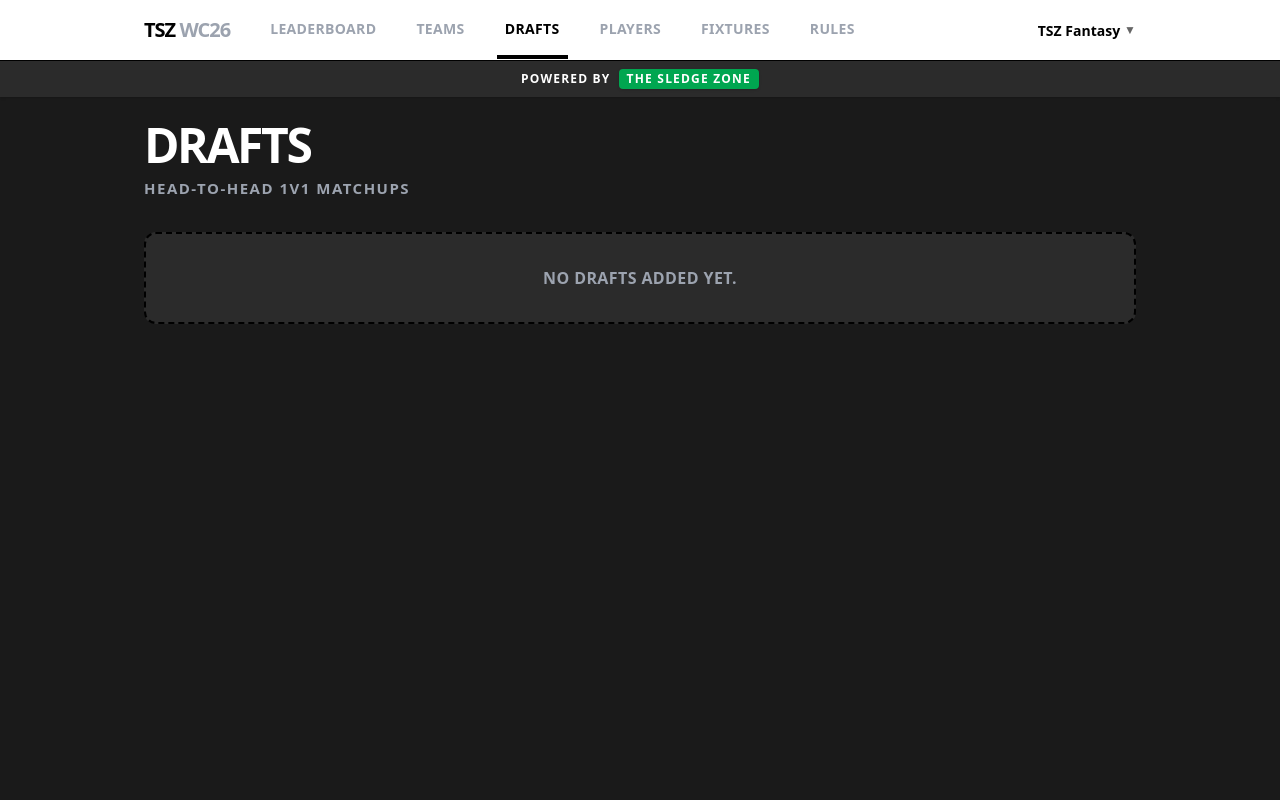
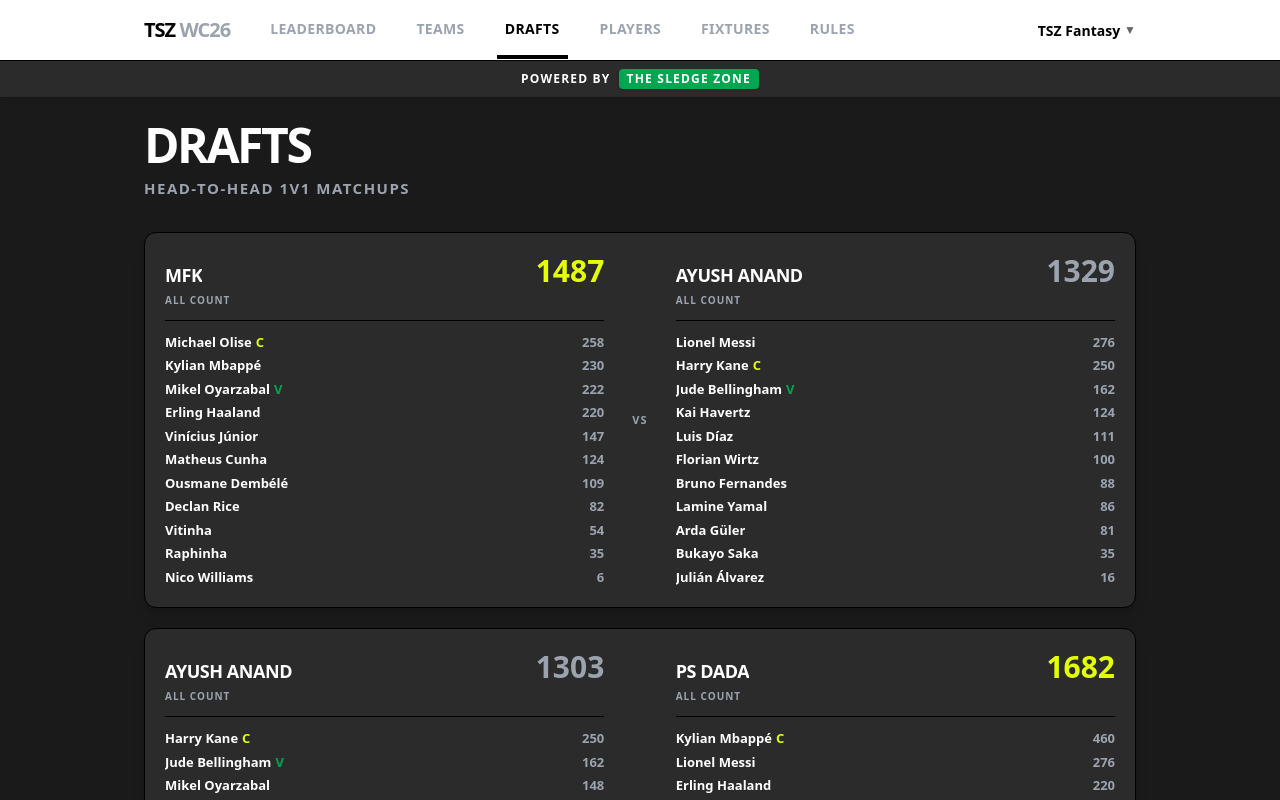
Before and after one commit to BottledAtTC2/tsz-wc2026, a Next.js app: page /drafts in a window 1280 px wide. Shown: the top 800 px of the page. Built offline with nearby package versions, Linux system fonts and the light colour scheme.

Commit message:
Add two drafts: MFK vs Ayush Anand, Ayush Anand vs PS Dada

```diff
--- a/app/data/drafts.ts
+++ b/app/data/drafts.ts
@@ -41,4 +41,47 @@ export interface Draft {
 //     // no captain/vice, all players count
 //   },
 // },
-export const drafts: Draft[] = [];
+export const drafts: Draft[] = [
+  {
+    id: "mfk-vs-ayush-anand",
+    teamA: {
+      name: "MFK",
+      squad: [
+        "mbappe", "olise", "oyarzabal", "vinicius", "dembele", "nico-williams",
+        "declan-rice", "vitinha", "raphinha", "haaland", "matheus-cunha",
+      ],
+      captainId: "olise",
+      viceCaptainId: "oyarzabal",
+    },
+    teamB: {
+      name: "Ayush Anand",
+      squad: [
+        "kane", "bellingham", "yamal", "bruno-fernandes", "julian-alvarez",
+        "wirtz", "luis-diaz", "arda-guler", "messi", "kai-havertz", "saka",
+      ],
+      captainId: "kane",
+      viceCaptainId: "bellingham",
+    },
+  },
+  {
+    id: "ayush-anand-vs-ps-dada",
+    teamA: {
+      name: "Ayush Anand",
+      squad: [
+        "kane", "olise", "vinicius", "oyarzabal", "julian-alvarez", "wirtz",
+        "luis-diaz", "bellingham", "arda-guler", "kai-havertz", "saka",
+      ],
+      captainId: "kane",
+      viceCaptainId: "bellingham",
+    },
+    teamB: {
+      name: "PS Dada",
+      squad: [
+        "mbappe", "yamal", "dembele", "bruno-fernandes", "nico-williams",
+        "haaland", "messi", "declan-rice", "matheus-cunha", "musiala", "pedri",
+      ],
+      captainId: "mbappe",
+      viceCaptainId: "yamal",
+    },
+  },
+];
```
